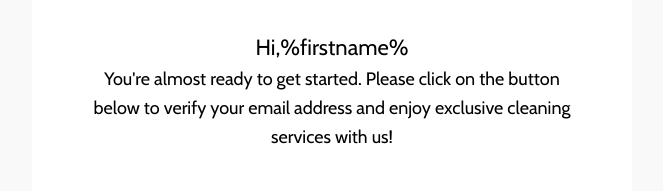
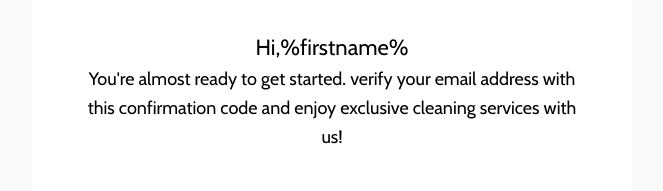
Before and after one commit to NassimMahmoudi/BackNodeApi-Ecommerce, a website: page assets/new_client.html in a window 1280 px wide. Shown: the part 408-599 px from the top of the page, without its empty margins (308-971 px from the left). Drawn offline with nearby package versions, Linux system fonts and the light colour scheme.

Commit message:
nodemailer html changes commit

```diff
--- a/assets/new_client.html
+++ b/assets/new_client.html
@@ -1,5 +1,4 @@
 <html>
-
 <head>
   <meta charset="UTF-8">
   <meta content="width=device-width, initial-scale=1" name="viewport">
@@ -7,7 +6,6 @@
   <meta http-equiv="X-UA-Compatible" content="IE=edge">
   <meta content="telephone=no" name="format-detection">
   <title></title>
-
   <style type="text/css">
     @media only screen and (min-width: 620px) {
       .u-row {
@@ -20,7 +18,6 @@
         width: 600px !important;
       }
     }
-
     @media (max-width: 620px) {
       .u-row-container {
         max-width: 100% !important;
@@ -42,51 +39,41 @@
         margin: 0 auto;
       }
     }
-
     body {
       margin: 0;
       padding: 0;
     }
-
     table,
     tr,
     td {
       vertical-align: top;
       border-collapse: collapse;
     }
-
     p {
       margin: 0;
     }
-
     .ie-container table,
     .mso-container table {
       table-layout: fixed;
     }
-
     * {
       line-height: inherit;
     }
-
     a[x-apple-data-detectors='true'] {
       color: inherit !important;
       text-decoration: none !important;
     }
-
     table,
     td {
       color: #000000;
     }
-
     a {
       color: #0000ee;
       text-decoration: underline;
     }
   </style>
   <link href="https://fonts.googleapis.com/css?family=Cabin:400,700" rel="stylesheet" type="text/css">
-
 </head>
-
 <body class="clean-body u_body" style="margin: 0;padding: 0;-webkit-text-size-adjust: 100%;background-color: #f9f9f9;color: #000000">
   <table style="border-collapse: collapse;table-layout: fixed;border-spacing: 0;mso-table-lspace: 0pt;mso-table-rspace: 0pt;vertical-align: top;min-width: 320px;Margin: 0 auto;background-color: #f9f9f9;width:100%" cellpadding="0" cellspacing="0">
     <tbody>
@@ -112,22 +99,16 @@
               </div>
             </div>
           </div>
-
-
-
           <div class="u-row-container" style="padding: 0px;background-color: transparent">
             <div class="u-row" style="Margin: 0 auto;min-width: 320px;max-width: 600px;overflow-wrap: break-word;word-wrap: break-word;word-break: break-word;background-color: #ffffff;">
               <div style="border-collapse: collapse;display: table;width: 100%;background-color: transparent;">
                <div class="u-col u-col-100" style="max-width: 320px;min-width: 600px;display: table-cell;vertical-align: top;">
                   <div style="width: 100% !important;">
                     <div style="padding: 0px;border-top: 0px solid transparent;border-left: 0px solid transparent;border-right: 0px solid transparent;border-bottom: 0px solid transparent;">
-
-
                       <table style="font-family:'Cabin',sans-serif;" role="presentation" cellpadding="0" cellspacing="0" width="100%" border="0">
                         <tbody>
                           <tr>
                             <td style="overflow-wrap:break-word;word-break:break-word;padding:20px;font-family:'Cabin',sans-serif;" align="left">
-
                               <table width="100%" cellpadding="0" cellspacing="0" border="0">
                                 <tr>
                                   <td style="padding-right: 0px;padding-left: 0px;" align="center">
@@ -136,7 +117,6 @@
                                   </td>
                                 </tr>
                               </table>
-
                             </td>
                           </tr>
                         </tbody>
@@ -147,67 +127,48 @@
                </div>
             </div>
           </div>
-
-
-
           <div class="u-row-container" style="padding: 0px;background-color: transparent">
             <div class="u-row" style="Margin: 0 auto;min-width: 320px;max-width: 600px;overflow-wrap: break-word;word-wrap: break-word;word-break: break-word;background-color: #003399;">
               <div style="border-collapse: collapse;display: table;width: 100%;background-color: transparent;">
-                <!--[if (mso)|(IE)]><table width="100%" cellpadding="0" cellspacing="0" border="0"><tr><td style="padding: 0px;background-color: transparent;" align="center"><table cellpadding="0" cellspacing="0" border="0" style="width:600px;"><tr style="background-color: #003399;"><![endif]-->
-
-                <!--[if (mso)|(IE)]><td align="center" width="600" style="width: 600px;padding: 0px;border-top: 0px solid transparent;border-left: 0px solid transparent;border-right: 0px solid transparent;border-bottom: 0px solid transparent;" valign="top"><![endif]-->
                 <div class="u-col u-col-100" style="max-width: 320px;min-width: 600px;display: table-cell;vertical-align: top;">
                   <div style="width: 100% !important;">
-                    <!--[if (!mso)&(!IE)]><!-->
                     <div style="padding: 0px;border-top: 0px solid transparent;border-left: 0px solid transparent;border-right: 0px solid transparent;border-bottom: 0px solid transparent;">
-                      <!--<![endif]-->
-
                       <table style="font-family:'Cabin',sans-serif;" role="presentation" cellpadding="0" cellspacing="0" width="100%" border="0">
                         <tbody>
                           <tr>
                             <td style="overflow-wrap:break-word;word-break:break-word;padding:40px 10px 10px;font-family:'Cabin',sans-serif;" align="left">
-
                               <table width="100%" cellpadding="0" cellspacing="0" border="0">
                                 <tr>
                                   <td style="padding-right: 0px;padding-left: 0px;" align="center">
-
                                     <img align="center" border="0" src="https://cdn.templates.unlayer.com/assets/1597218650916-xxxxc.png" alt="Image" title="Image" style="outline: none;text-decoration: none;-ms-interpolation-mode: bicubic;clear: both;display: inline-block !important;border: none;height: auto;float: none;width: 26%;max-width: 150.8px;"
                                       width="150.8" />
-
                                   </td>
                                 </tr>
                               </table>
-
                             </td>
                           </tr>
                         </tbody>
                       </table>
-
                       <table style="font-family:'Cabin',sans-serif;" role="presentation" cellpadding="0" cellspacing="0" width="100%" border="0">
                         <tbody>
                           <tr>
                             <td style="overflow-wrap:break-word;word-break:break-word;padding:10px;font-family:'Cabin',sans-serif;" align="left">
-
                               <div style="color: #e5eaf5; line-height: 140%; text-align: center; word-wrap: break-word;">
                                 <p style="font-size: 14px; line-height: 140%;"><strong>T H A N K S&nbsp; &nbsp;F O R&nbsp; &nbsp;S I G N I N G&nbsp; &nbsp;U P !</strong></p>
                               </div>
-
                             </td>
                           </tr>
                         </tbody>
                       </table>
-
                       <table style="font-family:'Cabin',sans-serif;" role="presentation" cellpadding="0" cellspacing="0" width="100%" border="0">
                         <tbody>
                           <tr>
                             <td style="overflow-wrap:break-word;word-break:break-word;padding:0px 10px 31px;font-family:'Cabin',sans-serif;" align="left">
-
                               <div style="color: #e5eaf5; line-height: 140%; text-align: center; word-wrap: break-word;">
                                 <p style="font-size: 14px; line-height: 140%;"><span style="font-size: 28px; line-height: 39.2px;"><strong><span style="line-height: 39.2px; font-size: 28px;">Verify Your E-mail Address </span></strong>
                                   </span>
                                 </p>
                               </div>
-
                             </td>
                           </tr>
                         </tbody>
@@ -218,43 +179,29 @@
               </div>
             </div>
           </div>
-
-
-
           <div class="u-row-container" style="padding: 0px;background-color: transparent">
             <div class="u-row" style="Margin: 0 auto;min-width: 320px;max-width: 600px;overflow-wrap: break-word;word-wrap: break-word;word-break: break-word;background-color: #ffffff;">
               <div style="border-collapse: collapse;display: table;width: 100%;background-color: transparent;">
-                <!--[if (mso)|(IE)]><table width="100%" cellpadding="0" cellspacing="0" border="0"><tr><td style="padding: 0px;background-color: transparent;" align="center"><table cellpadding="0" cellspacing="0" border="0" style="width:600px;"><tr style="background-color: #ffffff;"><![endif]-->
-
-                <!--[if (mso)|(IE)]><td align="center" width="600" style="width: 600px;padding: 0px;border-top: 0px solid transparent;border-left: 0px solid transparent;border-right: 0px solid transparent;border-bottom: 0px solid transparent;" valign="top"><![endif]-->
                  <div class="u-col u-col-100" style="max-width: 320px;min-width: 600px;display: table-cell;vertical-align: top;">
                   <div style="width: 100% !important;">
-                    <!--[if (!mso)&(!IE)]><!-->
                     <div style="padding: 0px;border-top: 0px solid transparent;border-left: 0px solid transparent;border-right: 0px solid transparent;border-bottom: 0px solid transparent;">
-                      <!--<![endif]-->
-
                       <table style="font-family:'Cabin',sans-serif;" role="presentation" cellpadding="0" cellspacing="0" width="100%" border="0">
                         <tbody>
                           <tr>
                             <td style="overflow-wrap:break-word;word-break:break-word;padding:33px 55px;font-family:'Cabin',sans-serif;" align="left">
-
                               <div style="line-height: 160%; text-align: center; word-wrap: break-word;">
                                 <p style="font-size: 14px; line-height: 160%;"><span style="font-size: 22px; line-height: 35.2px;">Hi,%firstname% </span></p>
-                                <p style="font-size: 14px; line-height: 160%;"><span style="font-size: 18px; line-height: 28.8px;">You're almost ready to get started. Please click on the button below to verify your email address and enjoy exclusive cleaning services with us! </span></p>
+                                <p style="font-size: 14px; line-height: 160%;"><span style="font-size: 18px; line-height: 28.8px;">You're almost ready to get started.  verify your email address with this confirmation code and enjoy exclusive cleaning services with us! </span></p>
                               </div>
-
                             </td>
                           </tr>
                         </tbody>
                       </table>
-
                       <table style="font-family:'Cabin',sans-serif;" role="presentation" cellpadding="0" cellspacing="0" width="100%" border="0">
                         <tbody>
                           <tr>
                             <td style="overflow-wrap:break-word;word-break:break-word;padding:10px;font-family:'Cabin',sans-serif;" align="left">
-
                               <div align="center">
-                                <!--[if mso]><table width="100%" cellpadding="0" cellspacing="0" border="0" style="border-spacing: 0; border-collapse: collapse; mso-table-lspace:0pt; mso-table-rspace:0pt;font-family:'Cabin',sans-serif;"><tr><td style="font-family:'Cabin',sans-serif;" align="center"><v:roundrect xmlns:v="urn:schemas-microsoft-com:vml" xmlns:w="urn:schemas-microsoft-com:office:word" href="" style="height:46px; v-text-anchor:middle; width:234px;" arcsize="8.5%" stroke="f" fillcolor="#ff6600"><w:anchorlock/><center style="color:#FFFFFF;font-family:'Cabin',sans-serif;"><![endif]-->
                                 <div  style="border: solid #f9ba2a;box-sizing: border-box;display: inline-block;font-family:'Cabin',sans-serif;text-decoration: none;-webkit-text-size-adjust: none;text-align: center;color: #FFFFFF; border-radius: 4px;-webkit-border-radius: 4px; -moz-border-radius: 4px; width:auto; max-width:100%; overflow-wrap: break-word; word-break: break-word; word-wrap:break-word; mso-border-alt: none;">
                                   <span style="display:block;padding:14px 44px 13px;line-height:120%;">
                                     <span style="font-size: 16px; line-height: 19.2px;">
@@ -269,17 +216,14 @@
                           </tr>
                         </tbody>
                       </table>
-
                       <table style="font-family:'Cabin',sans-serif;" role="presentation" cellpadding="0" cellspacing="0" width="100%" border="0">
                         <tbody>
                           <tr>
                             <td style="overflow-wrap:break-word;word-break:break-word;padding:33px 55px 60px;font-family:'Cabin',sans-serif;" align="left">
-
                               <div style="line-height: 160%; text-align: center; word-wrap: break-word;">
                                 <p style="line-height: 160%; font-size: 14px;"><span style="font-size: 18px; line-height: 28.8px;">Thanks,</span></p>
                                 <p style="line-height: 160%; font-size: 14px;"><span style="font-size: 18px; line-height: 28.8px;">The AmadoCadeau Team</span></p>
                               </div>
-
                             </td>
                           </tr>
                         </tbody>
@@ -290,48 +234,31 @@
               </div>
             </div>
           </div>
-
-
-
           <div class="u-row-container" style="padding: 0px;background-color: transparent">
             <div class="u-row" style="Margin: 0 auto;min-width: 320px;max-width: 600px;overflow-wrap: break-word;word-wrap: break-word;word-break: break-word;background-color: #e5eaf5;">
               <div style="border-collapse: collapse;display: table;width: 100%;background-color: transparent;">
-                <!--[if (mso)|(IE)]><table width="100%" cellpadding="0" cellspacing="0" border="0"><tr><td style="padding: 0px;background-color: transparent;" align="center"><table cellpadding="0" cellspacing="0" border="0" style="width:600px;"><tr style="background-color: #e5eaf5;"><![endif]-->
-
-                <!--[if (mso)|(IE)]><td align="center" width="600" style="width: 600px;padding: 0px;border-top: 0px solid transparent;border-left: 0px solid transparent;border-right: 0px solid transparent;border-bottom: 0px solid transparent;" valign="top"><![endif]-->
                 <div class="u-col u-col-100" style="max-width: 320px;min-width: 600px;display: table-cell;vertical-align: top;">
                   <div style="width: 100% !important;">
-                    <!--[if (!mso)&(!IE)]><!-->
                     <div style="padding: 0px;border-top: 0px solid transparent;border-left: 0px solid transparent;border-right: 0px solid transparent;border-bottom: 0px solid transparent;">
-                      <!--<![endif]-->
-
                      <table style="font-family:'Cabin',sans-serif;" role="presentation" cellpadding="0" cellspacing="0" width="100%" border="0">
                         <tbody>
                           <tr>
                             <td style="overflow-wrap:break-word;word-break:break-word;padding:41px 55px 18px;font-family:'Cabin',sans-serif;" align="left">
-
                               <div style="color: #003399; line-height: 160%; text-align: center; word-wrap: break-word;">
                                 <p style="font-size: 14px; line-height: 160%;"><span style="font-size: 20px; line-height: 32px;"><strong>Contact US</strong></span></p>
                                 <p style="font-size: 14px; line-height: 160%;"><span style="font-size: 16px; line-height: 25.6px; color: #000000;">+216 29 278 260</span></p>
                                 <p style="font-size: 14px; line-height: 160%;"><span style="font-size: 16px; line-height: 25.6px; color: #000000;">Amado.cadeau@gmail.com</span></p>
                               </div>
-
                             </td>
                           </tr>
                         </tbody>
                       </table>
-
                       <table style="font-family:'Cabin',sans-serif;" role="presentation" cellpadding="0" cellspacing="0" width="100%" border="0">
                         <tbody>
                           <tr>
                             <td style="overflow-wrap:break-word;word-break:break-word;padding:10px 10px 33px;font-family:'Cabin',sans-serif;" align="left">
-
                               <div align="center">
                                 <div style="display: table; max-width:244px;">
-                                  <!--[if (mso)|(IE)]><table width="244" cellpadding="0" cellspacing="0" border="0"><tr><td style="border-collapse:collapse;" align="center"><table width="100%" cellpadding="0" cellspacing="0" border="0" style="border-collapse:collapse; mso-table-lspace: 0pt;mso-table-rspace: 0pt; width:244px;"><tr><![endif]-->
-
-
-                                  <!--[if (mso)|(IE)]><td width="32" style="width:32px; padding-right: 17px;" valign="top"><![endif]-->
                                  <table align="left" border="0" cellspacing="0" cellpadding="0" width="32" height="32" style="border-collapse: collapse;table-layout: fixed;border-spacing: 0;mso-table-lspace: 0pt;mso-table-rspace: 0pt;vertical-align: top;margin-right: 17px">
                                     <tbody>
                                       <tr style="vertical-align: top">
@@ -354,9 +281,6 @@
                                       </tr>
                                     </tbody>
                                   </table>
-                                  <!--[if (mso)|(IE)]></td><![endif]-->
-
-                                  <!--[if (mso)|(IE)]><td width="32" style="width:32px; padding-right: 17px;" valign="top"><![endif]-->
                                  <table align="left" border="0" cellspacing="0" cellpadding="0" width="32" height="32" style="border-collapse: collapse;table-layout: fixed;border-spacing: 0;mso-table-lspace: 0pt;mso-table-rspace: 0pt;vertical-align: top;margin-right: 17px">
                                     <tbody>
                                       <tr style="vertical-align: top">
@@ -368,9 +292,6 @@
                                       </tr>
                                     </tbody>
                                   </table>
-                                  <!--[if (mso)|(IE)]></td><![endif]-->
-
-                                  <!--[if (mso)|(IE)]><td width="32" style="width:32px; padding-right: 17px;" valign="top"><![endif]-->
                                  <table align="left" border="0" cellspacing="0" cellpadding="0" width="32" height="32" style="border-collapse: collapse;table-layout: fixed;border-spacing: 0;mso-table-lspace: 0pt;mso-table-rspace: 0pt;vertical-align: top;margin-right: 17px">
                                     <tbody>
                                       <tr style="vertical-align: top">
@@ -382,9 +303,6 @@
                                       </tr>
                                     </tbody>
                                   </table>
-                                  <!--[if (mso)|(IE)]></td><![endif]-->
-
-                                  <!--[if (mso)|(IE)]><td width="32" style="width:32px; padding-right: 0px;" valign="top"><![endif]-->
                                  <table align="left" border="0" cellspacing="0" cellpadding="0" width="32" height="32" style="border-collapse: collapse;table-layout: fixed;border-spacing: 0;mso-table-lspace: 0pt;mso-table-rspace: 0pt;vertical-align: top;margin-right: 0px">
                                     <tbody>
                                       <tr style="vertical-align: top">
@@ -398,21 +316,16 @@
                                   </table>
                                 </div>
                               </div>
-
                             </td>
                           </tr>
                         </tbody>
                       </table>
-
                     </div>
                   </div>
                 </div>
               </div>
             </div>
           </div>
-
-
-
           <div class="u-row-container" style="padding: 0px;background-color: transparent">
             <div class="u-row" style="Margin: 0 auto;min-width: 320px;max-width: 600px;overflow-wrap: break-word;word-wrap: break-word;word-break: break-word;background-color: #003399;">
               <div style="border-collapse: collapse;display: table;width: 100%;background-color: transparent;">
@@ -423,11 +336,9 @@
                         <tbody>
                           <tr>
                             <td style="overflow-wrap:break-word;word-break:break-word;padding:10px;font-family:'Cabin',sans-serif;" align="left">
-
                               <div style="color: #fafafa; line-height: 180%; text-align: center; word-wrap: break-word;">
                                 <p style="font-size: 14px; line-height: 180%;"><span style="font-size: 16px; line-height: 28.8px;">Copyrights &copy; AmadoCadeau All Rights Reserved</span></p>
                               </div>
-
                             </td>
                           </tr>
                         </tbody>
@@ -443,5 +354,4 @@
     </tbody>
   </table>
 </body>
-
 </html>
```
Also changed, not shown: uploads/file_1651283119369_node.png (added), uploads/file_1651283251944_node.png (added). Lines whose indentation alone changed are shown as unchanged.
